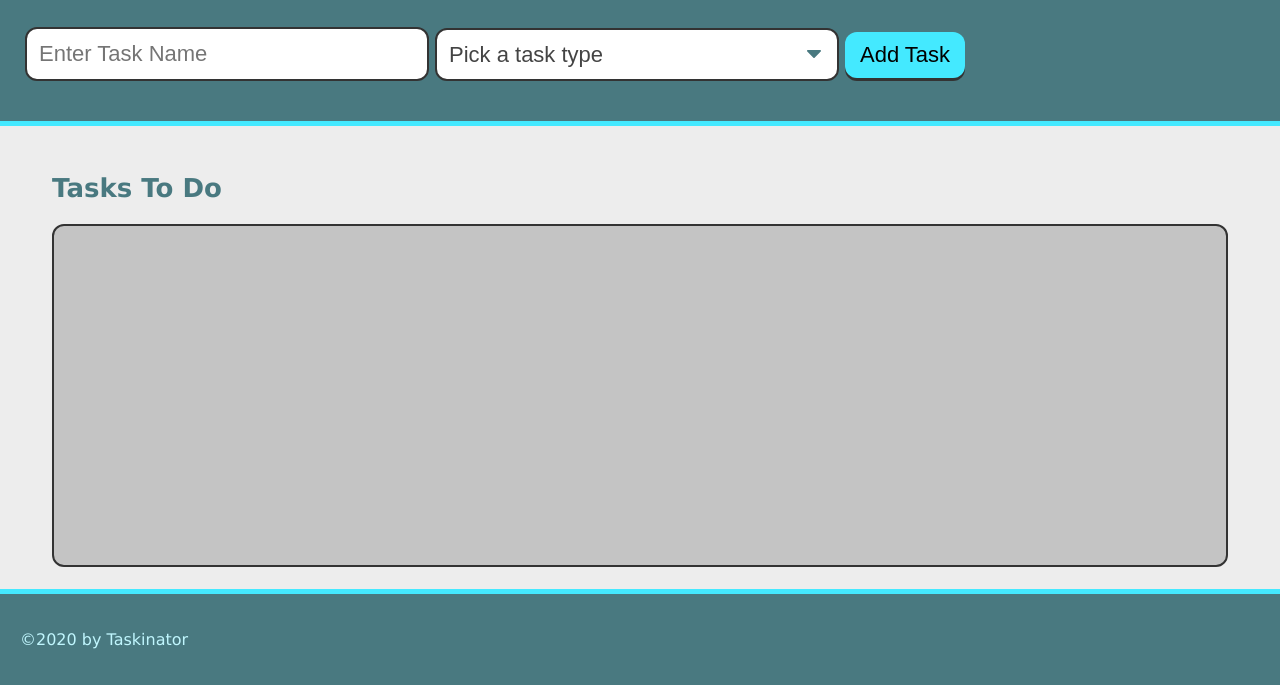
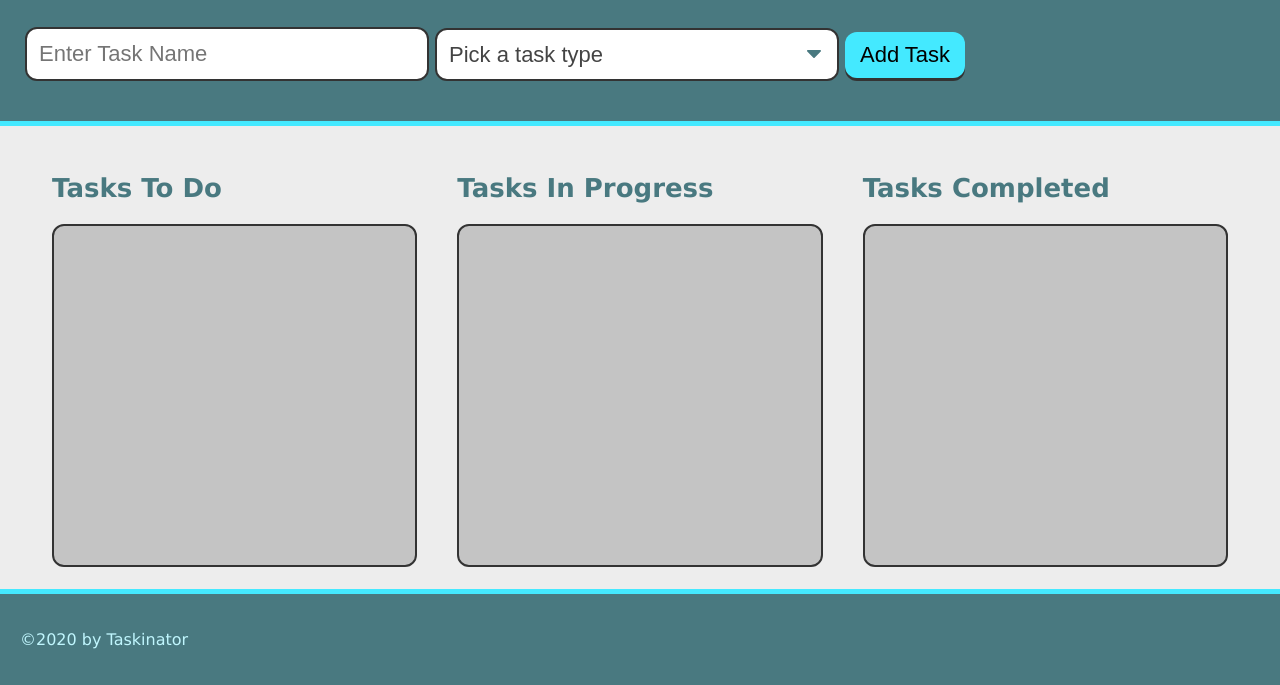
Before and after one commit to emholmes/taskinator, a plain HTML site: page index.html in a window 1280 px wide. Shown: the part 115-800 px from the top of the page. Drawn offline with Linux system fonts and the light colour scheme.

Commit message:
added status columns and set task id counter

```diff
--- a/assets/js/script.js
+++ b/assets/js/script.js
@@ -1,5 +1,7 @@
 var formEl = document.querySelector("#task-form");
 var tasksToDoEl = document.querySelector("#tasks-to-do");
+
+var taskIdCounter = 0;
 
 var taskFormHandler = function(event) {
     event.preventDefault();
@@ -28,6 +30,9 @@ var createTaskEl = function(taskDataObj) {
     var listItemEl = document.createElement("li");
     listItemEl.className = "task-item";
 
+    //add task id as a custom attribute
+    listItemEl.setAttribute("data-task-id", taskIdCounter);
+
     //create div to hold task info and add to list item
     var taskInfoEl = document.createElement("div");
     taskInfoEl.className = "task-info";
@@ -38,6 +43,8 @@ var createTaskEl = function(taskDataObj) {
 
     //add list item to ul
     tasksToDoEl.appendChild(listItemEl);
+
+    taskIdCounter++;
 }
 
 formEl.addEventListener("submit", taskFormHandler);
--- a/index.html
+++ b/index.html
@@ -30,9 +30,20 @@
     </header>
 
     <main class="page-content">
+        <!-- Task to do -->
         <section class="task-list-wrapper">
             <h2 class="list-title">Tasks To Do</h2>
             <ul class="task-list" id="tasks-to-do"></ul>
+        </section>
+        <!-- Task in progress -->
+        <section class="task-list-wrapper">
+            <h2 class="list-title">Tasks In Progress</h2>
+            <ul class="task-list" id="tasks-in-progress"></ul>
+        </section>
+        <!-- Task completed -->
+        <section class="task-list-wrapper">
+            <h2 class="list-title">Tasks Completed</h2>
+            <ul class="task-list" id="tasks-completed"></ul>
         </section>
     </main>
 
```
